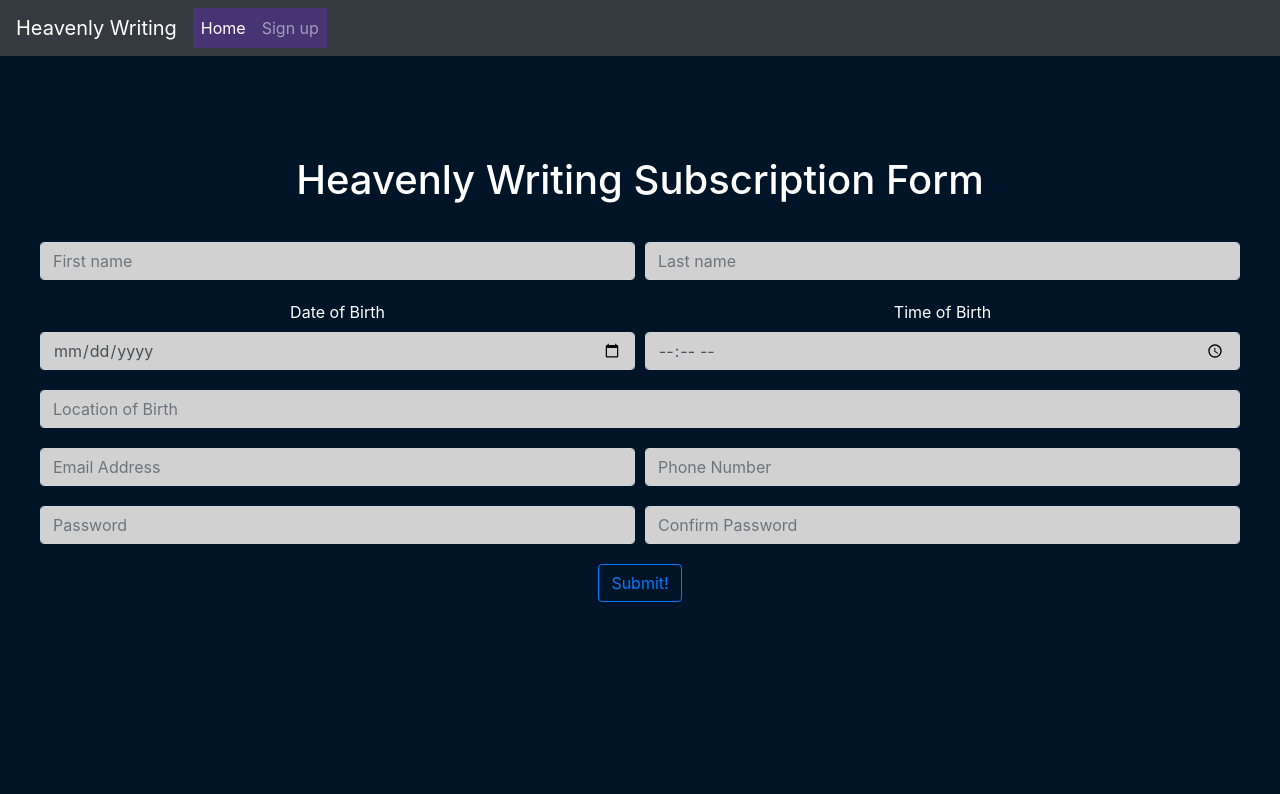
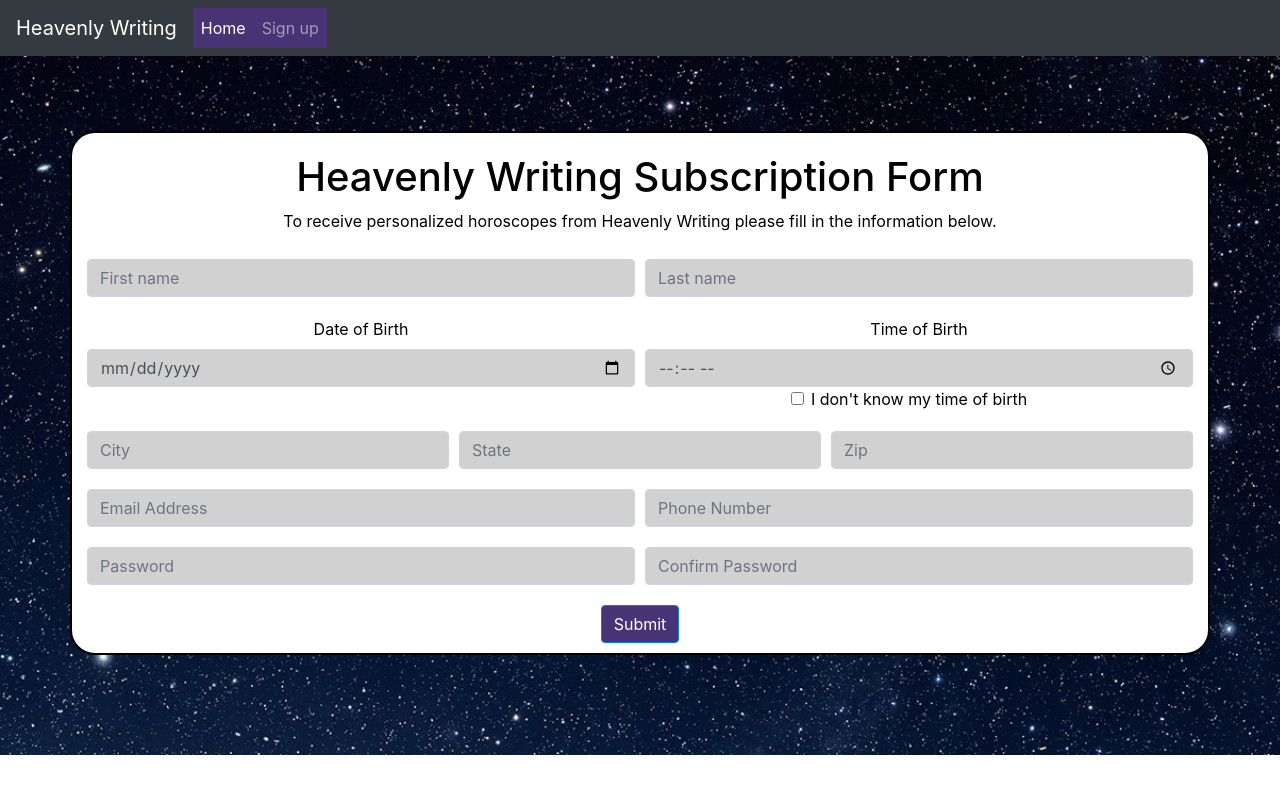
Before and after one commit to UFamayajimenez/HeavenlyWritingHoroscopes, a React (Create React App) app in the folder client/: page /SignUp in a window 1280 px wide. Shown: the top 794 px of the page. Built offline with nearby package versions, Linux system fonts and the light colour scheme.

Commit message:
fancied up the sign up page, so it fits with the new home page

```diff
--- a/client/src/App.js
+++ b/client/src/App.js
@@ -8,11 +8,6 @@ import 'bootstrap/dist/css/bootstrap.min.css';
 const App = (props) => {
     return (
         <div>
-            <div
-                style={{
-                    background: '#001428'
-                }}
-            >
             <NavBar />
                 <Switch>
                     <Route exact path="/Home" component={Home} />
@@ -22,7 +17,6 @@ const App = (props) => {
                     </Route>
                     <Route component={NotFound}/>
                 </Switch>
-            </div>
         </div>
     );
 };
--- a/client/src/views/Home/Home.js
+++ b/client/src/views/Home/Home.js
@@ -6,7 +6,7 @@ const  Home = () => {
         <div className="home">
         <div className="sidenav">
             <div className="login-main-text">
-                <h1>Login to your Heavenly Writing account to access today's horoscope</h1>
+                <h1>Login to your Heavenly Writing account to access your personal horoscope</h1>
             </div>
         </div>
             <div className="main">
--- a/client/src/views/SignUp/SignUp.css
+++ b/client/src/views/SignUp/SignUp.css
@@ -1,21 +1,30 @@
+body {
+    font-family: "Lato", sans-serif;
+}
 
+.container{
+
+    padding-top: 20px;
+    background: white;
+
+    border: 2px solid;
+    border-radius: 25px;
+}
 
 .signUp{
     text-align: center;
-    background: #001428;
+    background-image: url('../../assets/heavenlyWritingBkrnd3.jpg');
 
-    color: #FFFFFF;
+    color: black;
 
-    margin-top: 100px;
-    margin-left: 40px;
-    margin-right: 40px;
-
-    padding-bottom: 300px;
+    height: 100%;
+    padding-bottom: 100px;
+    padding-top: 75px;
 }
 
 .row1{
 
-    padding-top: 30px;
+    padding-top: 10px;
     padding-bottom: 20px;
 }
 
@@ -33,6 +42,7 @@
 
 .submitButton{
     padding-top: 20px;
+    padding-bottom: 10px;
 }
 
 
--- a/client/src/views/SignUp/SignUp.js
+++ b/client/src/views/SignUp/SignUp.js
@@ -8,7 +8,11 @@ const SignUp = () => {
         natalSign: '',
         name: {first: '', last: ''},
         DOB: {month: '', day: '', year: ''},
-        location: '',
+        location: {
+            city: '',
+            state: '',
+            zip: ''
+        },
         time: {hour: '', minute: ''},
         email: '',
         number: '',
@@ -28,17 +32,19 @@ const SignUp = () => {
 
     return (
         <div className="signUp">
+            <div className="container">
                 <h1>Heavenly Writing Subscription Form</h1>
+                <p>To receive personalized horoscopes from Heavenly Writing please fill in the information below.</p>
                 <form>
                     <div className="row1">
                         <div className="form-row">
                         <div className="col">
-                        <input type="text" className="form-control" placeholder="First name"
+                            <input type="text" className="form-control" placeholder="First name" required
                            onChange={e => data.name.first = e.target.value + ' '}
                         />
                         </div>
                     <div className="col">
-                        <input type="text" className="form-control" placeholder="Last name"
+                        <input type="text" className="form-control" placeholder="Last name" required
                            onChange={e => data.name.last = e.target.value}
                     />
                     </div>
@@ -48,7 +54,7 @@ const SignUp = () => {
                     <div className="form-row">
                     <div className="col">
                         <label htmlFor="dateOfBirth-input">Date of Birth</label>
-                    <input className="form-control" type="date" id="dateOfBirth-input"
+                        <input className="form-control" type="date" id="dateOfBirth-input" required
                            onChange={e => {
                                const date = e.target.value.split('-');
                                data.DOB.year = date[0];
@@ -66,27 +72,64 @@ const SignUp = () => {
                                data.time.minute = time[1];
                            }}
                         />
+                        <input className="form-check-input" type="checkbox" value="" id="defaultCheck1" onChange={e => {
+                            if(e.target.checked){
+                                data.time.hour = '12';
+                                data.time.minute = '0';
+                            }
+                        }}/>
+                        <label className="form-check-label" htmlFor="exampleRadios1">
+                                I don't know my time of birth
+                            </label>
                     </div>
                 </div>
                 </div>
                     <div className="row3">
                     <div className="form-row">
                     <div className="col">
-                    <input type="text" className="form-control" placeholder="Location of Birth"
-                           onChange={e => data.location = e.target.value}
-                    />
+                        <input type="text" className="form-control" id="validationCustom03" placeholder="City" required
+                               onChange={e => {
+                                   data.location.city = e.target.value;
+                               }
+
+                        }/>
+                            <div className="invalid-feedback">
+                                Please provide a valid city.
+                            </div>
+                    </div>
+                        <div className="col">
+                            <input type="text" className="form-control" id="validationCustom04" placeholder="State" required
+                                   onChange={e => {
+                                       data.location.state = e.target.value;
+                                   }
+
+                                   }/>
+                                <div className="invalid-feedback">
+                                    Please provide a valid state.
+                                </div>
+                        </div>
+                        <div className="col">
+                            <input type="text" className="form-control" id="validationCustom05" placeholder="Zip" required
+                                   onChange={e => {
+                                data.location.zip = e.target.value;
+                            }
+
+                            }/>
+                                <div className="invalid-feedback">
+                                    Please provide a valid zip.
+                                </div>
                         </div>
                      </div>
                     </div>
                 <div className="row4">
             <div className="form-row">
                 <div className="col">
-                    <input type="text" className="form-control" type = "email" placeholder="Email Address"
+                    <input type="text" className="form-control" type = "email" placeholder="Email Address" required
                            onChange={e => data.email = e.target.value}
                     />
                 </div>
                 <div className="col">
-                    <input type="text" className="form-control" type = "tel" placeholder="Phone Number"
+                    <input type="text" className="form-control" type = "tel" placeholder="Phone Number" required
                            onChange={e => data.number = e.target.value}
                     />
                 </div>
@@ -95,20 +138,21 @@ const SignUp = () => {
                 <div className="row5">
             <div className="form-row">
                 <div className="col">
-                    <input type="password" className="form-control" placeholder="Password"
+                    <input type="password" className="form-control" placeholder="Password" required
                            onChange={e => data.password = e.target.value}
                     />
 
                 </div>
                 <div className="col">
-                    <input type="text" className="form-control" placeholder="Confirm Password"/>
+                    <input type="password" className="form-control" placeholder="Confirm Password" required/>
                 </div>
             </div>
                     </div>
                 <div className="submitButton">
-            <button type="password" className="btn btn-outline-primary" onClick={handleSubmit}>Submit!</button>
+                    <button type="submit" className="btn btn-primary">Submit</button>
                 </div>
         </form>
+            </div>
         </div>
     );
 };
```
Lines whose indentation alone changed are shown as unchanged.
